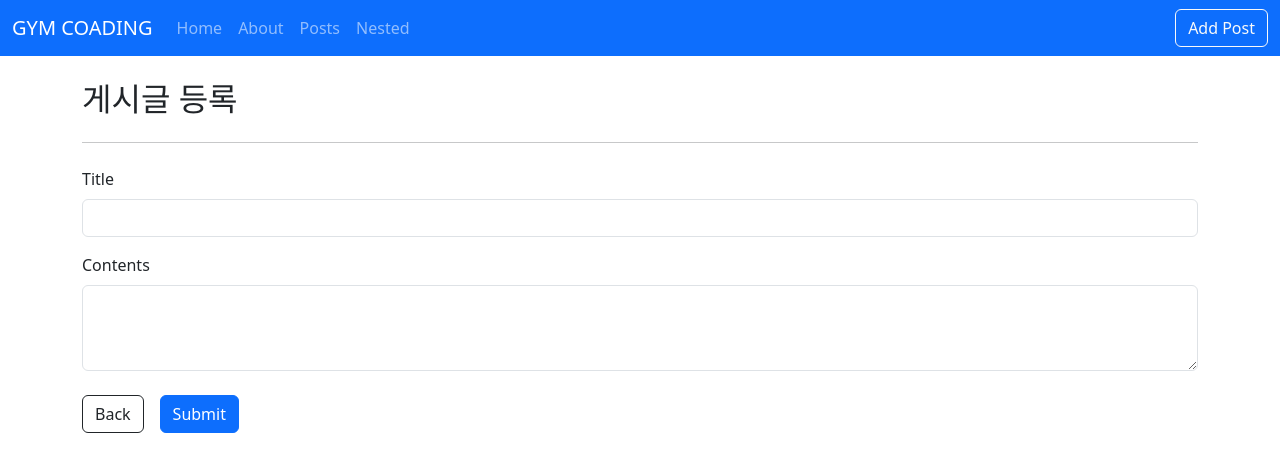
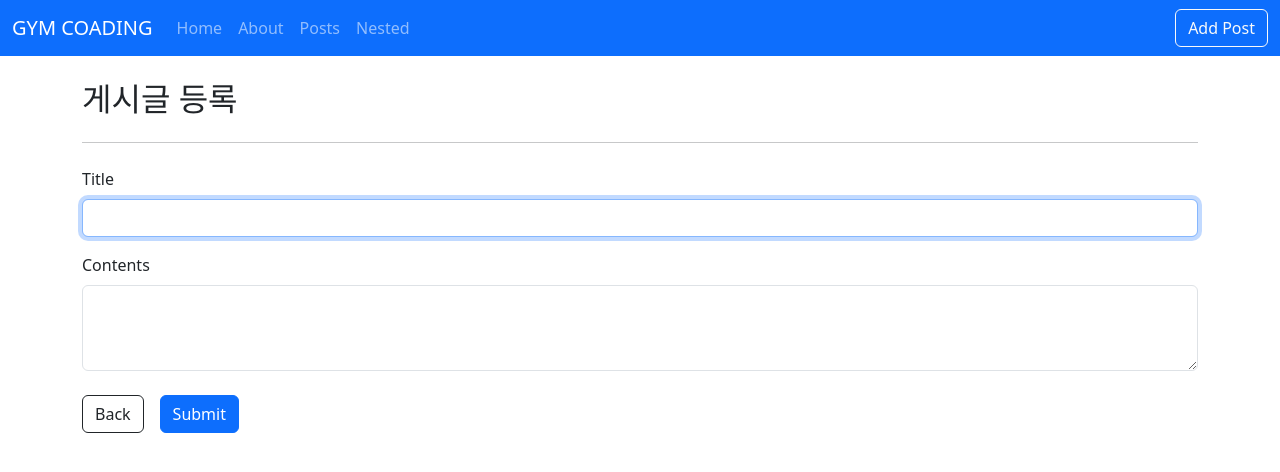
Before and after one commit to whiteDwarff/Vue3_Forum, a Vue app in the folder vue3-posts/: page /posts/create in a window 1280 px wide. Shown: the top 472 px of the page. Built offline with nearby package versions, Linux system fonts and the light colour scheme.

Commit message:
custom directive

```diff
--- a/vue3-posts/db.json
+++ b/vue3-posts/db.json
@@ -41,6 +41,12 @@
       "contents": "http method인 patch는 전체 데이터 수정이 아닌 일부 데이터 수정 시 사용,\nput은 전체 데이터 변경 시 사용!",
       "createdAt": 1692868053606,
       "id": 18
+    },
+    {
+      "title": "dg",
+      "contents": "fff",
+      "createdAt": 1693640793968,
+      "id": 19
     }
   ]
 }
--- a/vue3-posts/src/components/posts/PostForm.vue
+++ b/vue3-posts/src/components/posts/PostForm.vue
@@ -3,6 +3,8 @@
 		<div class="mb-3">
 			<label for="title" class="form-label">Title</label>
 			<input
+				v-focus
+				v-color="'red'"
 				:value="title"
 				@input="$emit('update:title', $event.target.value)"
 				type="text"
@@ -27,6 +29,11 @@
 </template>
 
 <script setup>
+// const vFocus = {
+// 	mounted: el => {
+// 		el.focus();
+// 	},
+// };
 defineProps({
 	title: String,
 	contents: String,
--- /dev/null
+++ b/vue3-posts/src/directives/color.js
@@ -0,0 +1,5 @@
+function color(el, binding) {
+	el.style.color = binding.value;
+}
+
+export default color;
--- /dev/null
+++ b/vue3-posts/src/directives/focus.js
@@ -0,0 +1,5 @@
+export default {
+	mounted: el => {
+		el.focus();
+	},
+};
--- a/vue3-posts/src/main.js
+++ b/vue3-posts/src/main.js
@@ -4,13 +4,16 @@ import { createApp } from 'vue';
 import App from './App.vue';
 import router from '@/router';
 import globalComponents from '@/plugins/global_component.js';
-
+import globalDirective from '@/plugins/global_directive.js';
 const app = createApp(App);
 // app.use(objPlugins, { name: '강문호' });
 // app.use(funcPlugins);
 // 모든 자식 컴포넌트에서 router와 route 객체를 사용할 수 있음.
 app.use(globalComponents);
+app.use(globalDirective);
 app.use(router);
+// directive 등록, key : value
+// app.directive('focus', focus);
 app.mount('#app');
 
 // console.log(import.meta.env.VITE_APP_API_URL);
--- /dev/null
+++ b/vue3-posts/src/plugins/global_directive.js
@@ -0,0 +1,9 @@
+import focus from '@/directives/focus.js';
+import color from '@/directives/color.js';
+
+export default {
+	install(app) {
+		app.directive('focus', focus);
+		app.directive('color', color);
+	},
+};
--- a/vue3-posts/src/views/posts/PostCreateView.vue
+++ b/vue3-posts/src/views/posts/PostCreateView.vue
@@ -1,8 +1,9 @@
 <template>
 	<div>
-		<h2>게시글 등록</h2>
+		<h2 @click="visibleForm = !visibleForm">게시글 등록</h2>
 		<hr class="my-4" />
 		<PostForm
+			v-if="visibleForm"
 			v-model:title="form.title"
 			v-model:contents="form.contents"
 			@submit.prevent="save"
@@ -30,12 +31,12 @@ import { ref } from 'vue';
 import PostForm from '@/components/posts/PostForm.vue';
 
 const router = useRouter();
-const goList = () => router.push({ name: 'PostList' });
-
 const form = ref({
 	title: null,
 	contents: null,
 });
+const visibleForm = ref(true);
+const goList = () => router.push({ name: 'PostList' });
 const save = async () => {
 	try {
 		await createePost({
```
